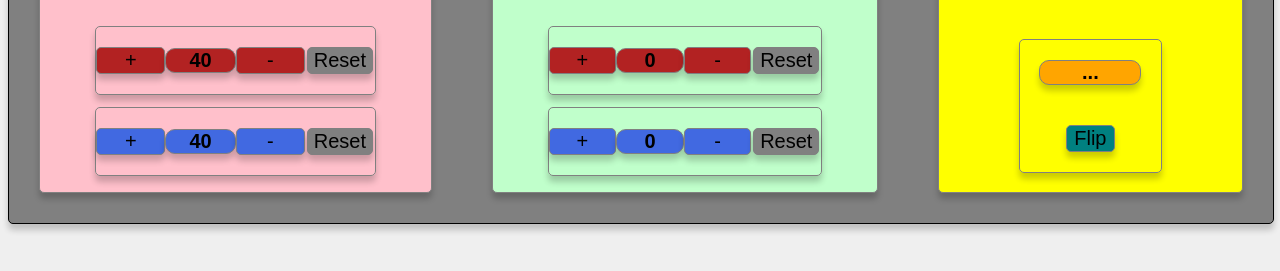
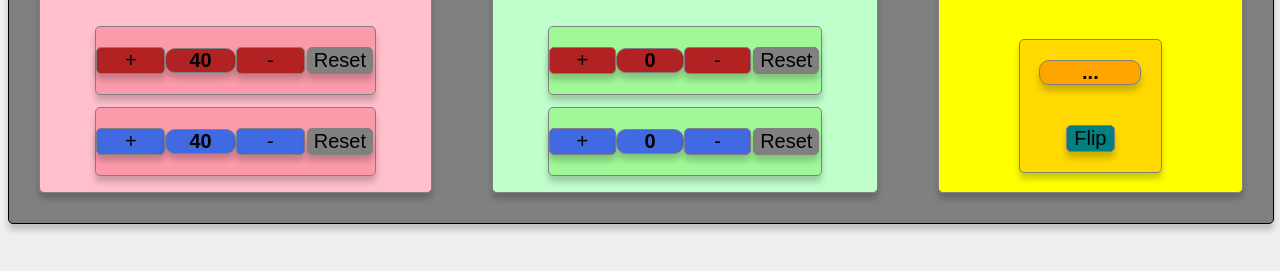
Before and after one commit to kekons4/mtg-counter, a website: page public/index.html in a window 1280 px wide. Shown: the part 269-540 px from the top of the page. Drawn offline with nearby package versions, Linux system fonts and the light colour scheme; no server answers.

Commit message:
Update styles.css
updated the color scheme

```diff
--- a/public/styles.css
+++ b/public/styles.css
@@ -53,6 +53,7 @@ body {
   justify-content: center;
   align-items: center;
   border: 1px grey solid;
+  background-color: rgb(252, 153, 170);
   border-radius: 5px;
   box-shadow: 0 6px 6px rgba(0, 0, 0, 0.2);
   margin: 5px;
@@ -157,6 +158,7 @@ body {
   justify-content: center;
   align-items: center;
   border: 1px grey solid;
+  background-color: rgb(160, 248, 152);
   border-radius: 5px;
   box-shadow: 0 6px 6px rgba(0, 0, 0, 0.2);
   margin: 5px;
@@ -299,6 +301,7 @@ body {
   justify-content: center;
   align-items: center;
   border: 1px grey solid;
+  background-color: rgb(255, 217, 0);
   border-radius: 5px;
   box-shadow: 0 6px 6px rgba(0, 0, 0, 0.2);
   margin: 5px;
```
